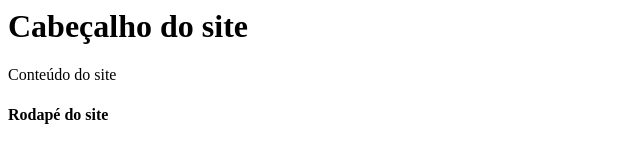
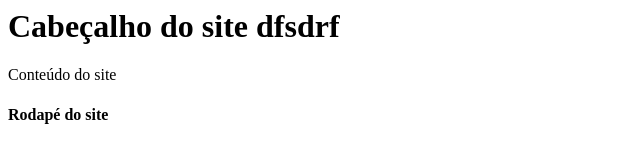
Before and after one commit to CaxambuDaniel/curso-git, a plain HTML site: page proposta_1.html in a window 1280 px wide. Shown: the whole page, without its empty margins (0-640 px from the left). Drawn offline with Linux system fonts and the light colour scheme.

Commit message:
segundo commit

```diff
--- a/proposta_1.html
+++ b/proposta_1.html
@@ -3,7 +3,7 @@
       <title>Proposta 1 para homepage da empresa</title>
     </head>
     <body>
-      <h1>Cabeçalho do site</h1>
+      <h1>Cabeçalho do site dfsdrf</h1>
 
       Conteúdo do site
 
```
